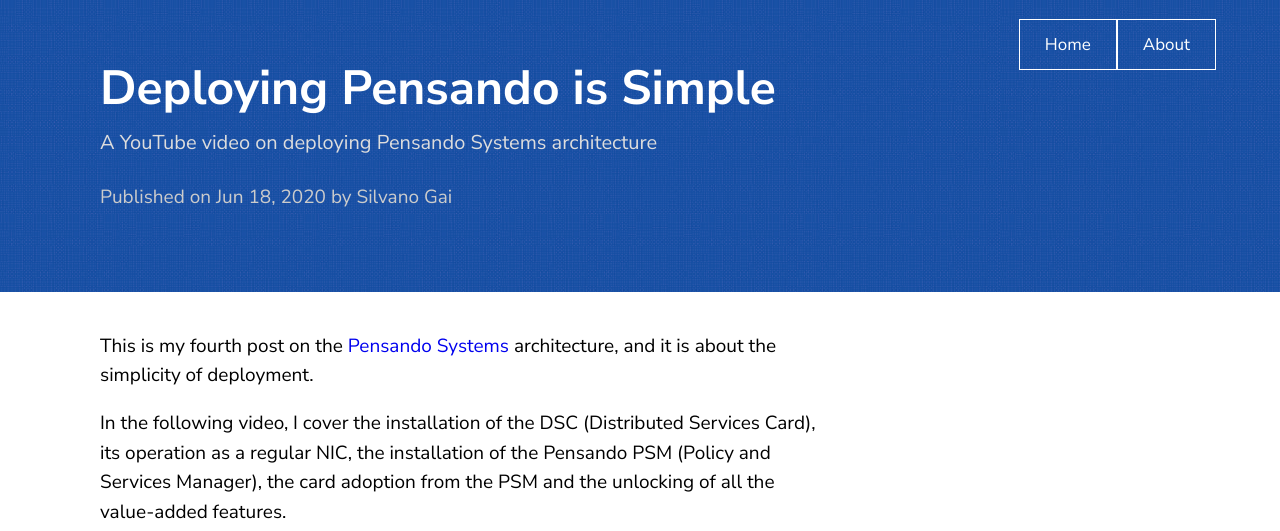
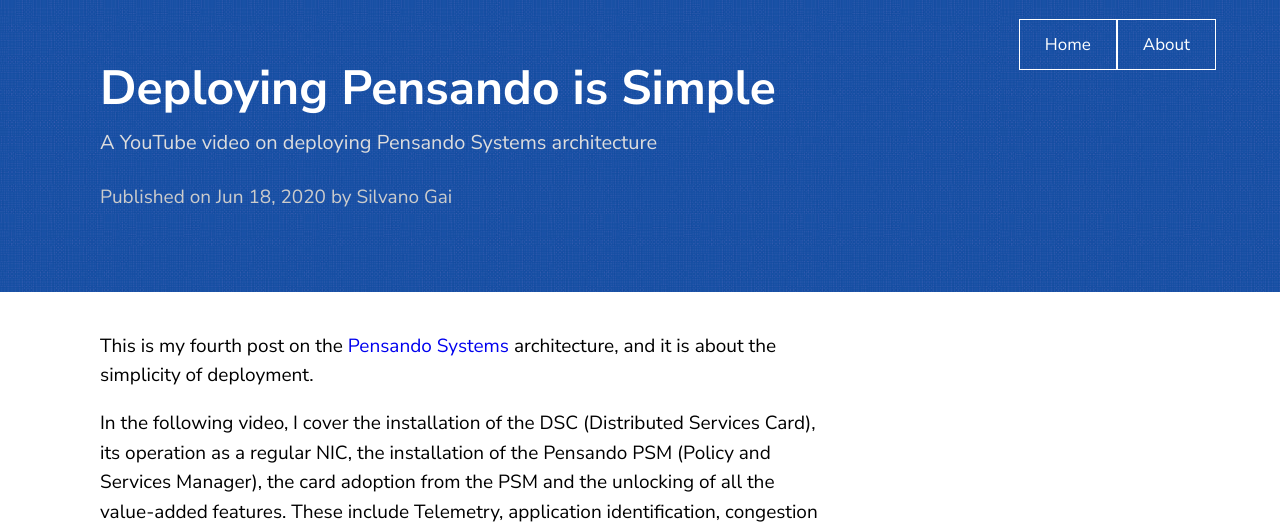
Before and after one commit to silvanogai/silvanogai, a Jekyll site: the page built from _posts/2020-06-18-simple.md, in a window 1280 px wide. Shown: the top 531 px of the page. Built offline with Jekyll 4.4.1, drawn with Linux system fonts in a browser that asks for light colours; comment, search, counter and statistics services are not loaded; some of the changed text lies outside the part shown.

Commit message:
Second draft of It is simple

```diff
--- a/_posts/2020-06-18-simple.md
+++ b/_posts/2020-06-18-simple.md
@@ -11,9 +11,11 @@
 
 This is my fourth post on the [Pensando Systems](https://pensando.io/) architecture, and it is about the simplicity of deployment.
 
-In the following video, I cover the installation of the DSC (Distributed Services Card), its operation as a regular NIC, the installation of the Pensando PSM (Policy and Services Manager), the card adoption from the PSM and the unlocking of all the value-added features.
+In the following video, I cover the installation of the DSC (Distributed Services Card), its operation as a regular NIC, the installation of the Pensando PSM (Policy and Services Manager), the card adoption from the PSM and the unlocking of all the value-added features. These include Telemetry, application identification, congestion monitoring, bidirectional ERSPAN, Firewall, Hardgap, IPFIX, and VMware integration.
 
-<iframe width="560" height="315" src="https://www.youtube.com/embed/2PsBL4uwgJg" frameborder="0" allow="accelerometer; autoplay; encrypted-media; gyroscope; picture-in-picture" allowfullscreen></iframe>
+This fully distributed solution is ideal to implement services on the East-West traffic using neither appliances nor CPU cycles on the servers.
+
+<iframe width="560" height="315" src="https://www.youtube.com/embed/OSJVNBaq7fA" frameborder="0" allow="accelerometer; autoplay; encrypted-media; gyroscope; picture-in-picture" allowfullscreen></iframe>
 
 If it was interesting, don't forget to subscribe to my YouTube channel by clicking on this icon.
 
```
